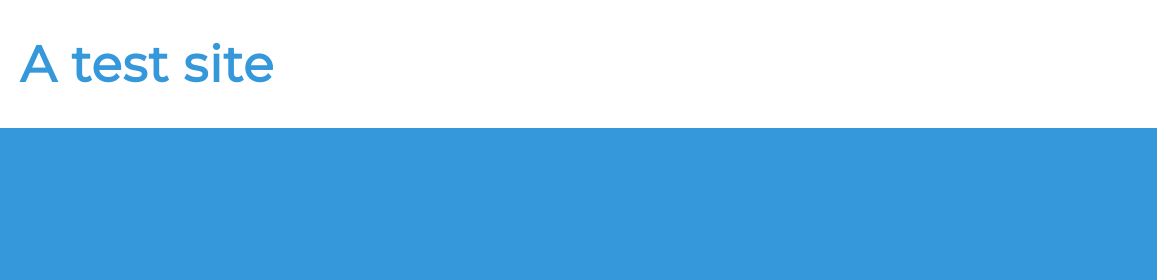
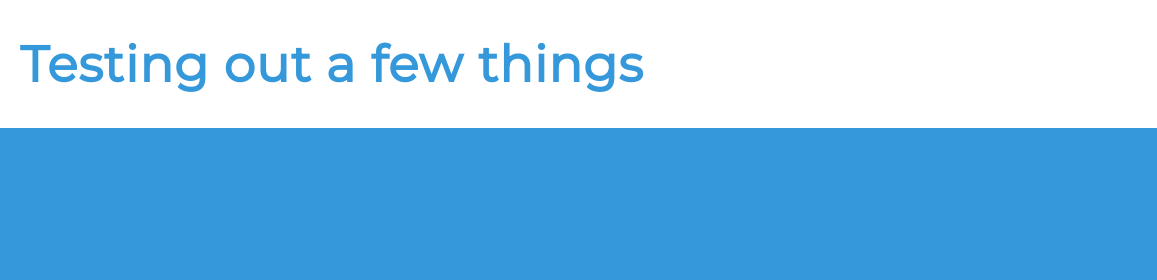
Before and after one commit to phickman/my-portfolio, a React app: page index.html in a window 1280 px wide. Shown: the top 280 px of the page, 0-1157 px from the left. Built offline with nearby package versions, Linux system fonts and the light colour scheme.

Commit message:
Trigger deployment

```diff
--- a/index.html
+++ b/index.html
@@ -15,7 +15,7 @@
     <main class="overflow--auto">
       <h1 class="color--skyBlue section__heading--largest">
         <!--Your name goes here -->
-        A test site
+        Testing out a few things
       </h1>
 
       <ul class="section--social">
```
